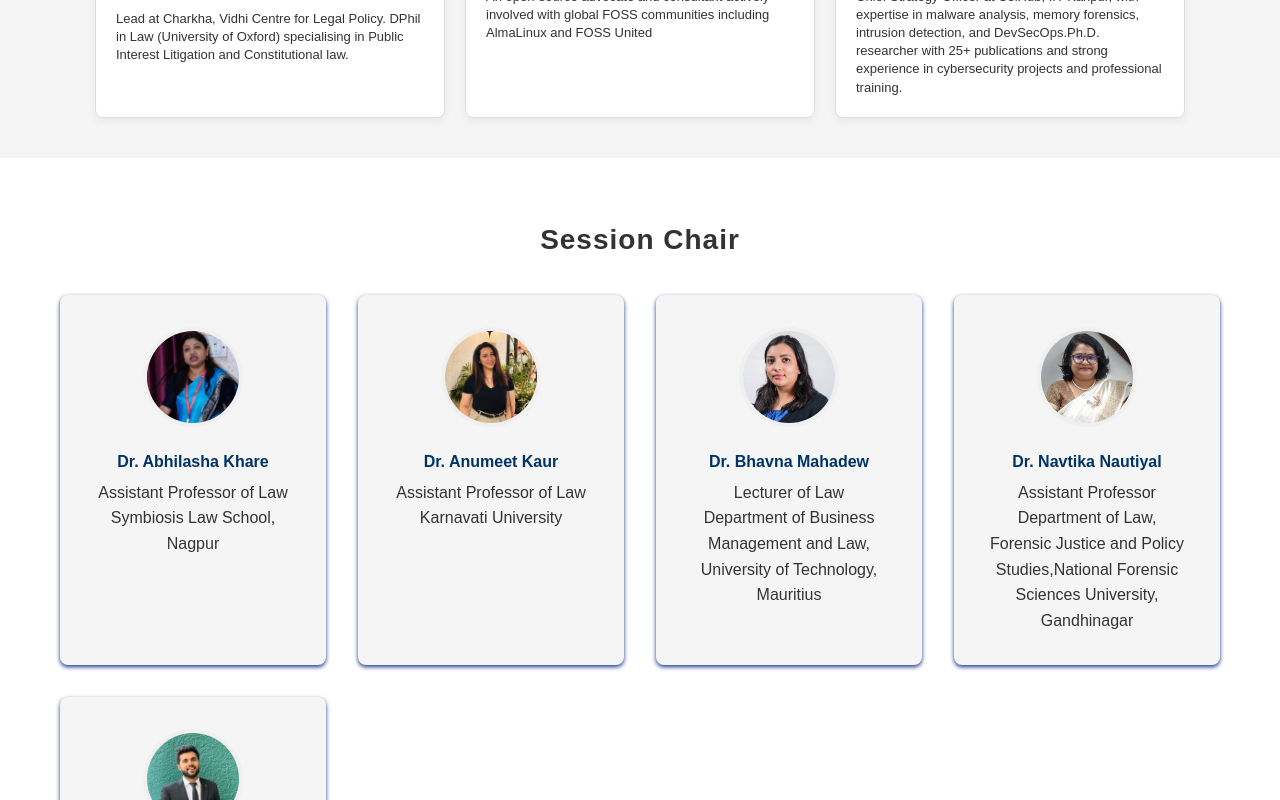
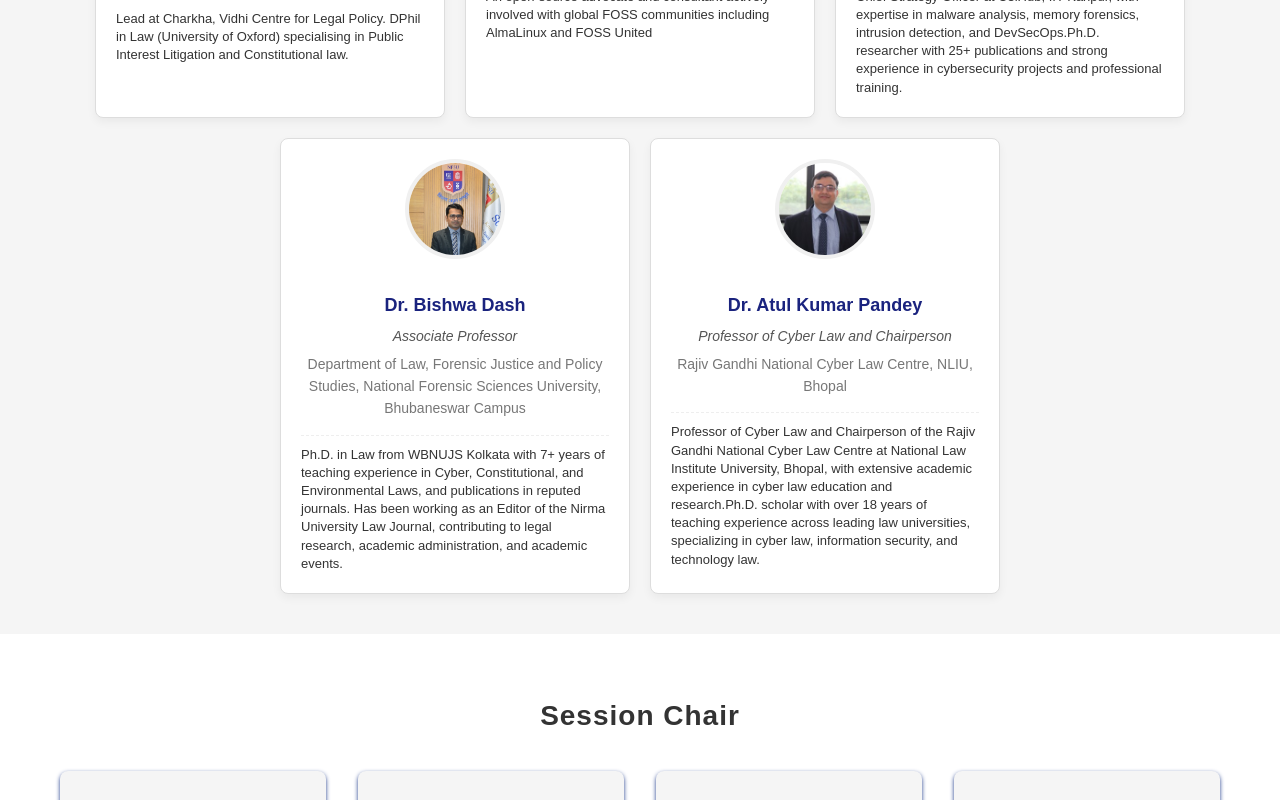
Before and after one commit to csjmuconference/csjmu-conference, a React (Create React App) app: page / in a window 1280 px wide. Shown: the part 8360-9160 px from the top of the page. Built offline with nearby package versions, Linux system fonts and the light colour scheme.

Commit message:
keynote, coordinator addition

```diff
--- a/src/components/Committee/Committee.js
+++ b/src/components/Committee/Committee.js
@@ -163,6 +163,7 @@
       { name: "Dr. Vishnu Pati Tripathi", institution: "Assistant Professor, Atal Bihari Vajpayee School of Legal Studies, CSJM University, Kanpur" },
       { name: "Mrs. Akriti Daksh", institution: "Assistant Professor, Atal Bihari Vajpayee School of Legal Studies, CSJM University, Kanpur" },
       { name: "Ms. Pia Shukla", institution: "Assistant Professor, Atal Bihari Vajpayee School of Legal Studies, CSJM University, Kanpur" },
+      { name: "Ms. Sharwani Pandey", institution: "Assistant Professor, Atal Bihari Vajpayee School of Legal Studies, CSJM University, Kanpur" },
 
     ]
 
--- a/src/components/KeynoteSpeakers.js
+++ b/src/components/KeynoteSpeakers.js
@@ -18,6 +18,8 @@
 import c15 from '../logo/c15.jpeg';
 import c22 from '../logo/c22.jpeg';
 import c29 from '../logo/c29.jpeg';
+import c30 from '../logo/c30.jpeg';
+import c31 from '../logo/c31.jpeg';
 
 
 // Placeholder data for speakers (based on the latest screenshots)
@@ -46,7 +48,22 @@
     imageUrl: c29,
     isKeynote: true
 },
-
+ {
+    name: 'Dr. Bishwa Dash',
+    title: 'Associate Professor',
+    affiliation: 'Department of Law, Forensic Justice and Policy Studies, National Forensic Sciences University, Bhubaneswar Campus',
+    details: 'Ph.D. in Law from WBNUJS Kolkata with 7+ years of teaching experience in Cyber, Constitutional, and Environmental Laws, and publications in reputed journals. Has been working as an Editor of the Nirma University Law Journal, contributing to legal research, academic administration, and academic events.',
+    imageUrl: c30,
+    isKeynote: true
+},
+ {
+    name: 'Dr. Atul Kumar Pandey',
+    title: 'Professor of Cyber Law and Chairperson',
+    affiliation: 'Rajiv Gandhi National Cyber Law Centre, NLIU, Bhopal',
+    details: 'Professor of Cyber Law and Chairperson of the Rajiv Gandhi National Cyber Law Centre at National Law Institute University, Bhopal, with extensive academic experience in cyber law education and research.Ph.D. scholar with over 18 years of teaching experience across leading law universities, specializing in cyber law, information security, and technology law.',
+    imageUrl: c31,
+    isKeynote: true
+},
 
 ];
 
--- a/src/components/StudentCoordinator/StudentCoordinator.js
+++ b/src/components/StudentCoordinator/StudentCoordinator.js
@@ -25,6 +25,10 @@
       {
         name: "Harsh Tiwari",
         institution: "Student (LLB.(H)), Atal Bihari Vajpayee School of Legal Studies, CSJM University, Kanpur"
+      },
+       {
+        name: "Ayush Panchal",
+        institution: "Student (BBA.LLB.(H)), Atal Bihari Vajpayee School of Legal Studies, CSJM University, Kanpur"
       }
     ],
 
```
Also changed, not shown: src/logo/c30.jpeg (added), src/logo/c31.jpeg (added).
